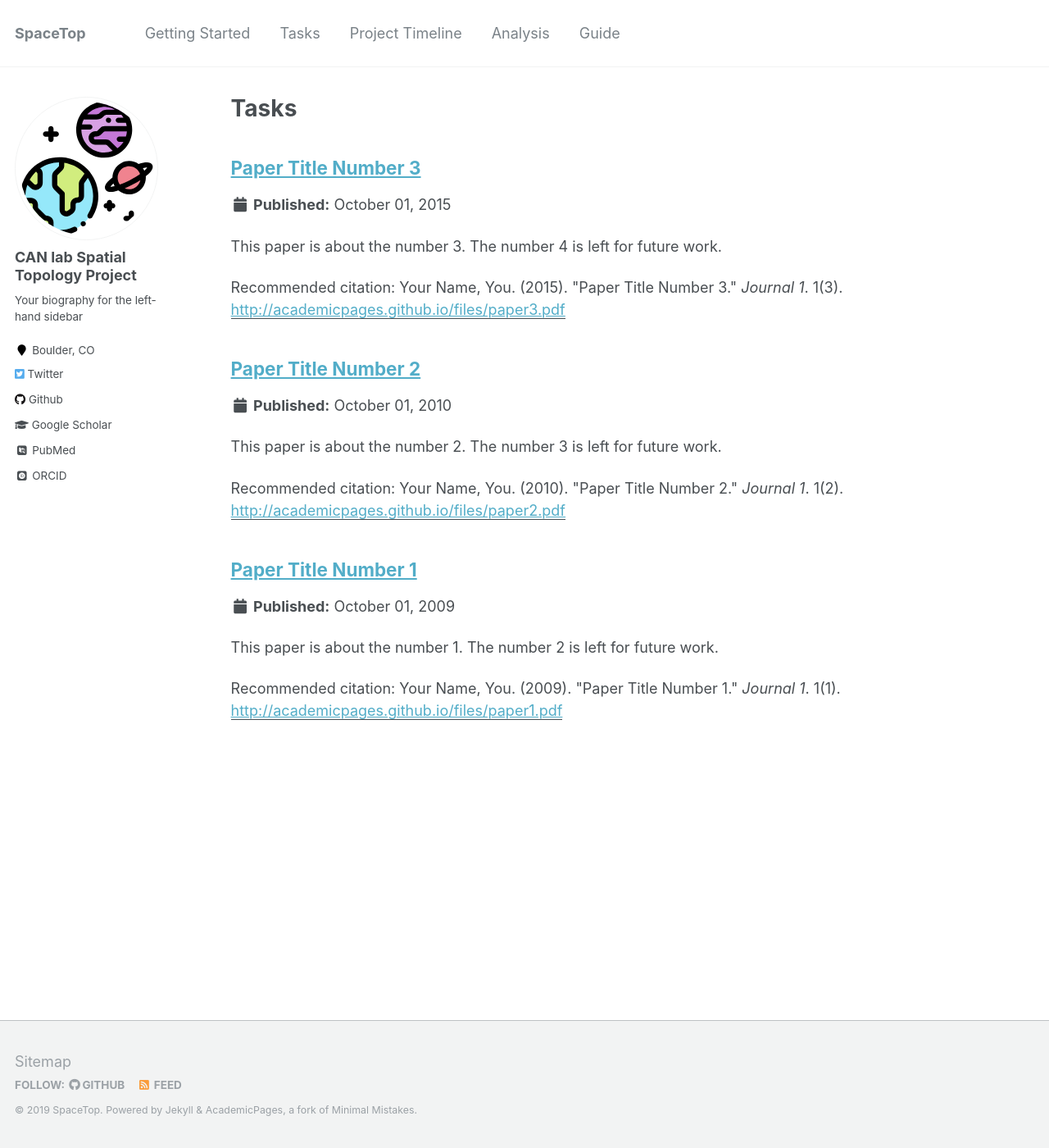
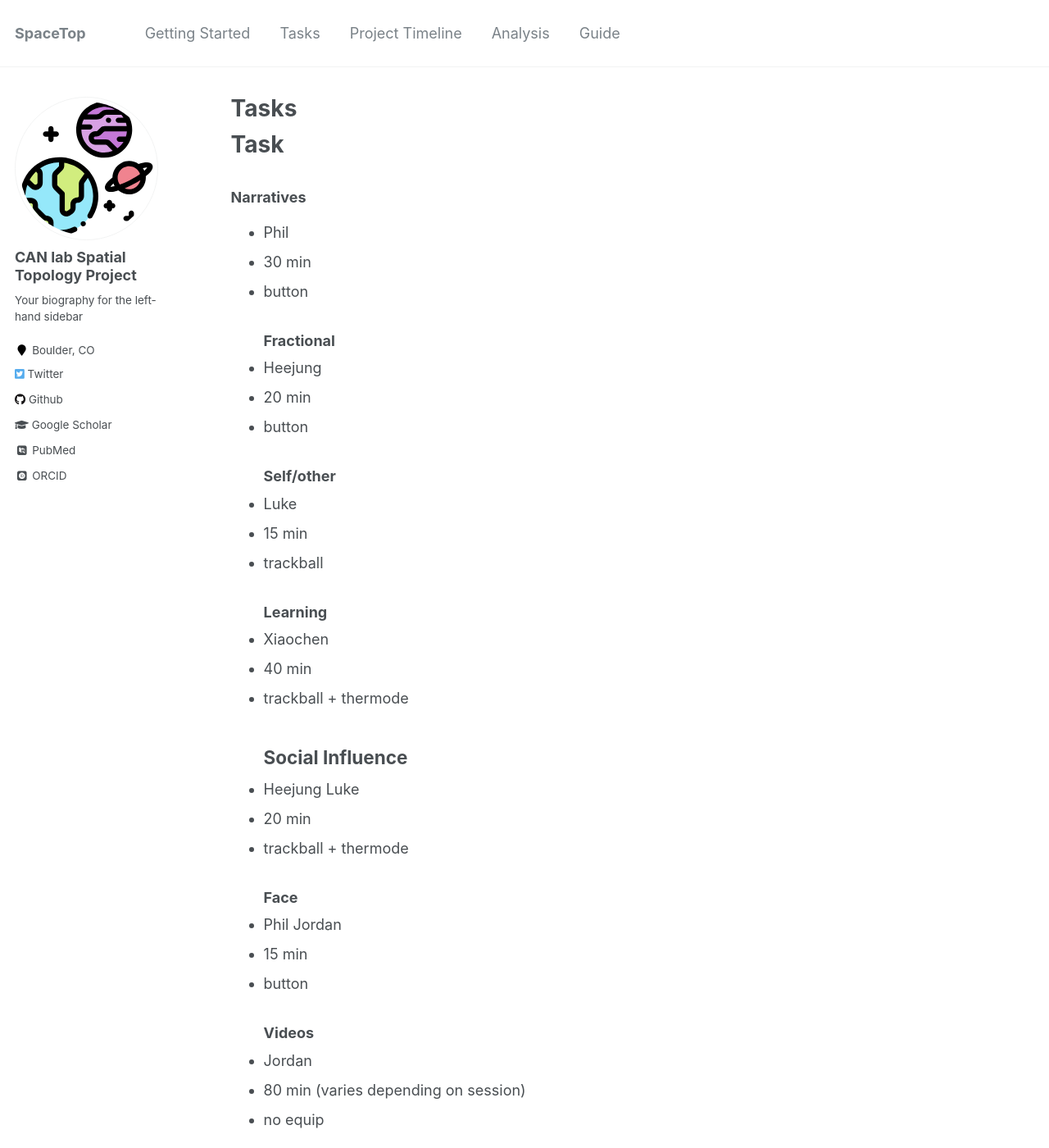
Before and after one commit to spatialtopology/spacetop.github.io, a Jekyll site: the page built from _pages/tasks.md, in a window 1280 px wide and 1400 px high. Shown: the whole window at 82% size. Built offline with Jekyll 4.4.1, drawn with Linux system fonts in a browser that asks for light colours; some web fonts are replaced; some of the changed text lies outside the part shown.

```diff
--- a/_config.yml
+++ b/_config.yml
@@ -266,6 +266,7 @@
   - jekyll-gist
   - jekyll-feed
   - jekyll-redirect-from
+  - jekyll-remote-theme
 # mimic GitHub Pages with --safe
 whitelist:
   - jekyll-paginate
--- a/_pages/tasks.md
+++ b/_pages/tasks.md
@@ -5,7 +5,46 @@
 author_profile: true
 ---
 
-{% if author.googlescholar %}
+
+Task
+===
+
+### Narratives
+- Phil
+- 30 min
+- button
+### Fractional
+- Heejung
+- 20 min
+- button
+### Self/other
+- Luke
+- 15 min
+- trackball
+### Learning
+- Xiaochen
+- 40 min
+- trackball + thermode
+## Social Influence
+- Heejung Luke
+- 20 min
+- trackball + thermode
+### Face
+- Phil Jordan
+- 15 min
+- button
+### Videos
+- Jordan
+- 80 min (varies depending on session)
+- no equip
+
+Links
+==
+
+[Google Drive](https://drive.google.com/drive/u/0/folders/1hC8EEWQ5k54oWWkbssdCWg6--vCz4009)
+[Git Repo]
+
+<!-- {% if author.googlescholar %}
   You can also find my articles on <u><a href="{{author.googlescholar}}">my Google Scholar profile</a>.</u>
 {% endif %}
 
@@ -13,4 +52,4 @@
 
 {% for post in site.tasks reversed %}
   {% include archive-single.html %}
-{% endfor %}
+{% endfor %} -->
```
Also changed, not shown: 1 other file.
